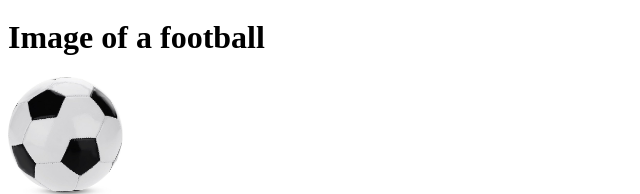
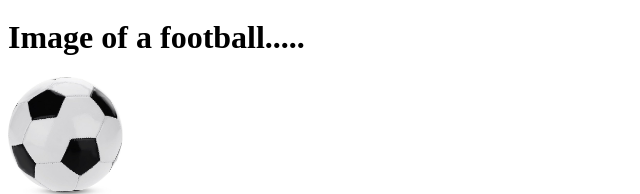
Before and after one commit to ashrafrahmanstchris/7f26, a plain HTML site: page index.html in a window 1280 px wide. Shown: the part 286-480 px from the top of the page, 0-640 px from the left. Drawn offline with Linux system fonts and the light colour scheme.

Commit message:
Update index.html

```diff
--- a/index.html
+++ b/index.html
@@ -20,7 +20,7 @@
            <li>Longer first break</li>
        </ul>
 
-	<h1>Image of a football</h1>
+	<h1>Image of a football.....</h1>
 
 	<img src="football1.jpg"  height="120" alt="a picture of  football"/>
 
```
